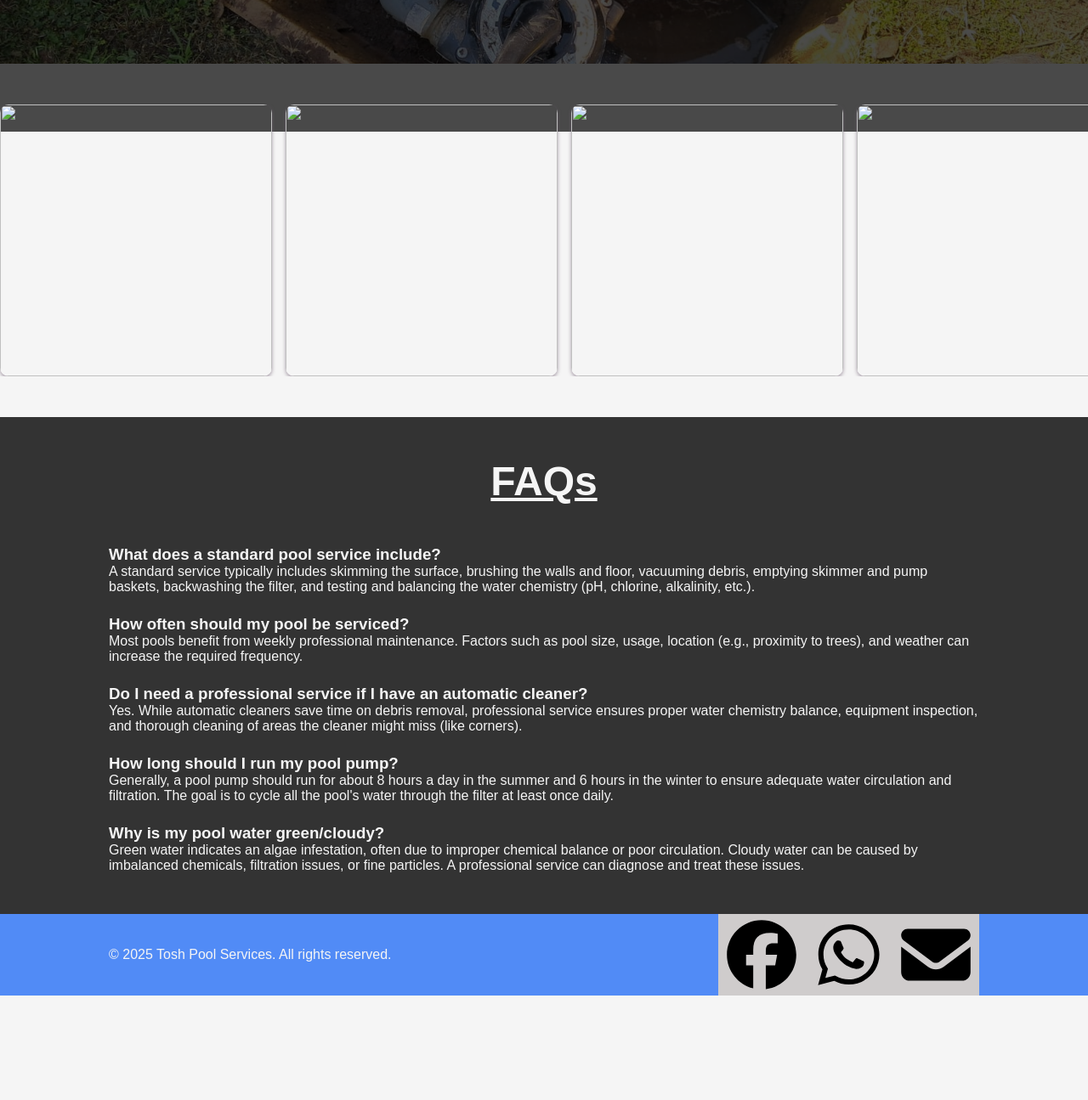
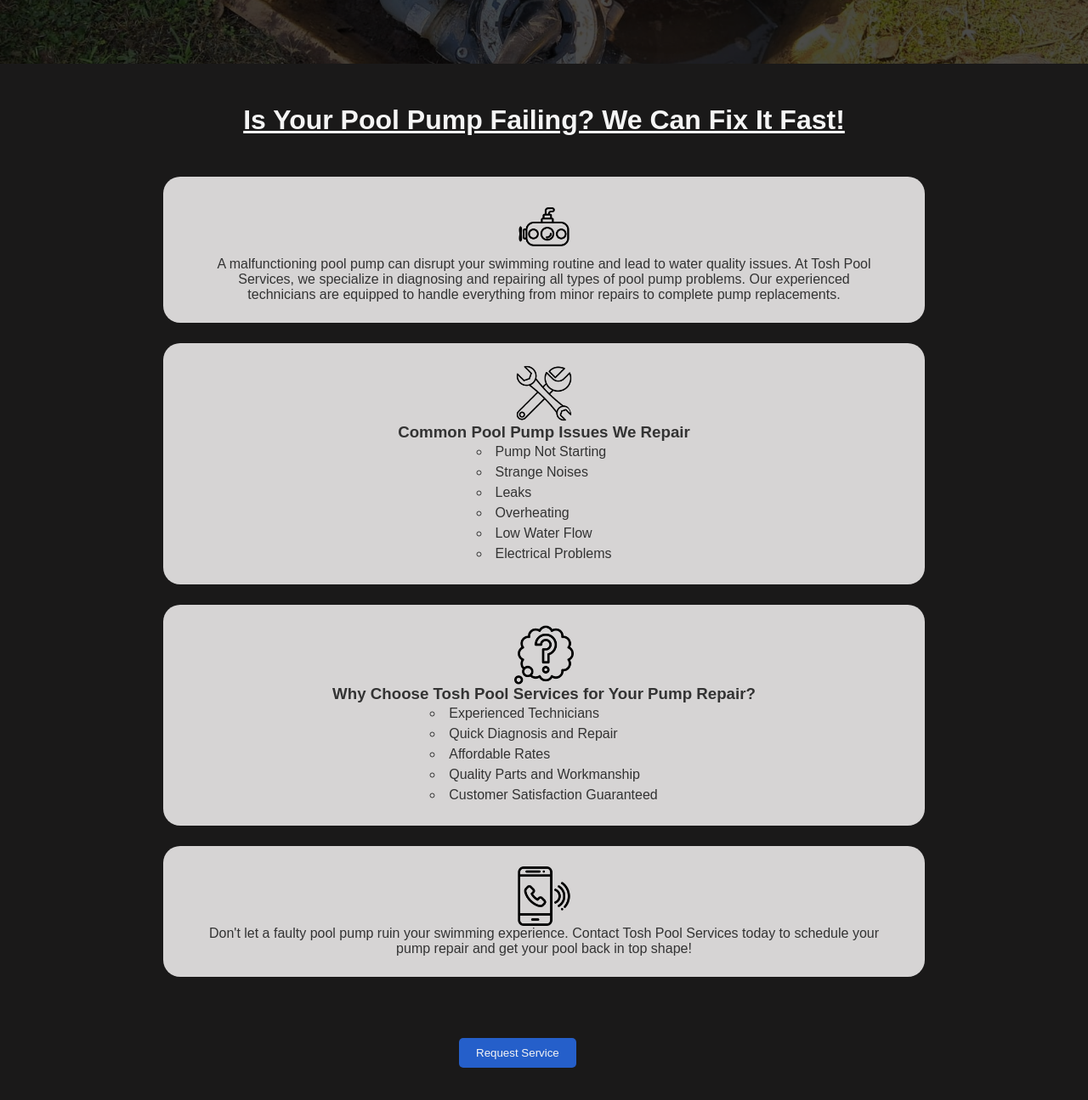
Before and after one commit to Burlington1308/toshpools, a plain HTML site: page pump-repair.html in a window 1280 px wide. Shown: the part 565-1860 px from the top of the page at 85% size. Before the commit the page ends 1740 px from the top, so only its background shows below. Drawn offline with Linux system fonts and the light colour scheme.

Commit message:
added copy to pumpp repair page

```diff
--- a/pump-repair.html
+++ b/pump-repair.html
@@ -27,9 +27,9 @@
             </ul>
         </nav>
         <div class="overlay">
-            <h1>Quality pool service,</h1>
-            <h2>Sparkling clean results!!</h2>
-            <h3>From routine cleanings to comprehensive repairs, our expert team handles all your pool care needs.</h3>
+            <h1>Expert Pool Pump Repairs</h1>
+            <h2>Get Back to Swimming Sooner</h2>
+
             <div class="button-container">
                 <button class="cta"><a href="https://wa.me/27619686719">Request Service</a></button>
             </div>
@@ -43,20 +43,61 @@
         </a>
     </div>
 
+    <section class="main-body">
+        <h1>Is Your Pool Pump Failing? We Can Fix It Fast!</h1>
+
+        <div class="bubble">
+            <img src="images/submarine_17743484.png" alt="vector images of pool pump">
+            <p>
+                A malfunctioning pool pump can disrupt your swimming routine and lead to water quality issues.
+                At Tosh Pool Services, we specialize in diagnosing and repairing all types of pool pump problems.
+                Our experienced technicians are equipped to handle everything from minor repairs to complete pump replacements.
+            </p>
+        </div>
+
+        <div class="bubble">
+            <img src="images/repair_2884093.png" alt="vector image of crossed wrenches/spanners">
+            <h3>Common Pool Pump Issues We Repair</h3>
+            <ul>
+                <li>Pump Not Starting</li>
+                <li>Strange Noises</li>
+                <li>Leaks</li>
+                <li>Overheating</li>
+                <li>Low Water Flow</li>
+                <li>Electrical Problems</li>
+            </ul>
+        </div>
+
+        <div class="bubble">
+            <img src="images/thinking_5705190.png" alt="vctor image of thought bubble with question mark">
+            <h3>Why Choose Tosh Pool Services for Your Pump Repair?</h3>
+            <ul>
+                <li>Experienced Technicians</li>
+                <li>Quick Diagnosis and Repair</li>
+                <li>Affordable Rates</li>
+                <li>Quality Parts and Workmanship</li>
+                <li>Customer Satisfaction Guaranteed</li>
+            </ul>
+        </div>
+
+        <div class="bubble">
+            <img src="images/smartphone_878946.png" alt="vector image of a cellphone making a call">
+            <p>
+                Don't let a faulty pool pump ruin your swimming experience.
+                Contact Tosh Pool Services today to schedule your pump repair and get your pool back in top shape!
+            </p>
+        </div>
+
+        <div class="button-container">
+            <button class="cta"><a href="https://wa.me/27619686719">Request Service</a></button>
+        </div>
+    </section>
+
     <section class="carousel">
-        <div class="carousel-card"><img src="" alt=""></div>
-        <div class="carousel-card"><img src="images/" alt=""></div>
-        <div class="carousel-card"><img src="images/" alt=""></div>
-        <div class="carousel-card"><img src="images/" alt=""></div>
-        <div class="carousel-card"><img src="images/" alt=""></div>
-        <div class="carousel-card"><img src="images/" alt=""></div>
-        <div class="carousel-card"><img src="images/" alt=""></div>
-        <div class="carousel-card"><img src="images/" alt=""></div>
-        <div class="carousel-card"><img src="images/" alt=""></div>
-        <div class="carousel-card"><img src="images" alt=""></div>
-        <div class="carousel-card"><img src="images/" alt=""></div>
-        <div class="carousel-card"><img src="images/" alt=""></div>
-        <div class="carousel-card"><img src="images/" alt=""></div>
+        <div class="carousel-card"><img src="images/pump-repair.jpg" alt="swimming pool pump"></div>
+        <div class="carousel-card"><img src="images/IMG-20251029-WA0039.jpg" alt="swimming pool pump"></div>
+        <div class="carousel-card"><img src="images/WhatsApp Image 2025-11-02 at 20.30.24_168a5df7.jpg" alt="solar panels for pool heating"></div>
+        <div class="carousel-card"><img src="images/WhatsApp Image 2025-11-02 at 20.06.43_1ab5db77.jpg" alt="solar panels for pool heating mounted on roof"></div>
     </section>
 
     <section class="faq" id="faq">
--- a/repair.css
+++ b/repair.css
@@ -1,3 +1,77 @@
 .banner {
     background-image: url('images/pump-repair.jpg');
 }
+
+.main-body {
+    width: 100%;
+    background: #1a1919;
+    padding-bottom: 3rem;
+}
+
+.main-body h1 {
+    text-align: center;
+    color: #f5f5f5;
+    padding-top: 3rem;
+    padding-bottom: 3rem;
+    font-size: clamp(1.5rem, 3rem, 2rem);
+    text-decoration: underline;
+}
+
+.bubble {
+    width: 70%;
+    margin-left: auto;
+    margin-right: auto;
+    border-radius: 20px;
+    background: #d6d4d4;
+    display: flex;
+    flex-direction: column;
+    justify-content: center;
+    align-items: center;
+    padding-top: 1.5rem;
+    padding-bottom: 1.5rem;
+    padding-left: 3rem;
+    padding-right: 3rem;
+    margin-bottom: 1.5rem;
+    text-align: center;
+    color: #333;
+}
+
+.bubble img {
+    width: 70px;
+}
+
+.bubble ul {
+    list-style-position: inside;
+    list-style: circle;
+    text-align: left;
+    line-height: 1.5;
+    list-style-position: inside;
+}
+
+.list-items {
+    list-style-type: circle;
+    list-style: circle;
+    list-style-position: inside;
+}
+
+.button-container {
+    width: 200px;
+    margin-left: auto;
+    margin-right: auto;
+}
+
+.button-container .cta {
+    background-color: rgba(41, 113, 247, 0.8);
+    color: white;
+    border: none;
+    padding: 10px 20px;
+    margin-bottom: 1rem;
+    margin-top: 3rem;
+    border-radius: 5px;
+    cursor: pointer;
+    transition: background-color 0.3s ease;
+}
+
+.button-container .cta:hover {
+    background: rgba(86, 105, 139, 0.8);
+}
```
Also changed, not shown: images/repair_2884093.png (added), images/smartphone_878946.png (added), images/thinking_5705190.png (added).
